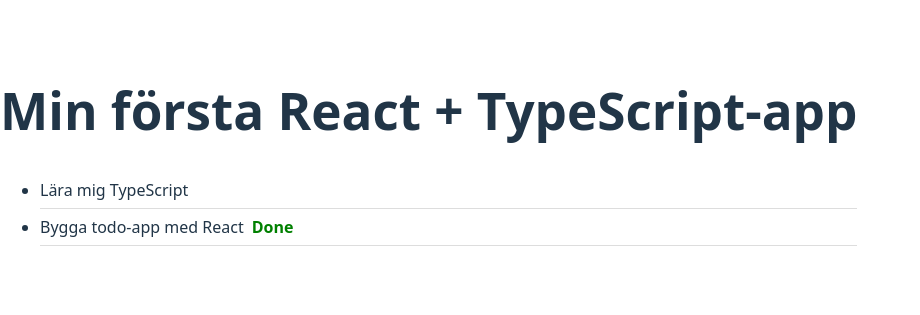
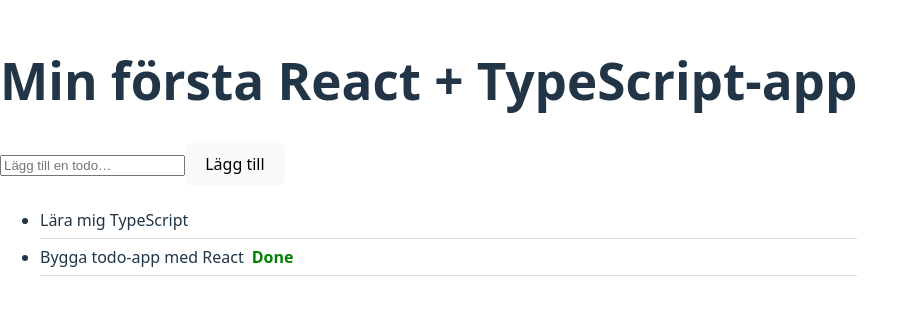
Before and after one commit to TaraKadir/todo-app, a React (Vite) app: page / in a window 1280 px wide. Shown: the part 245-560 px from the top of the page, without its empty margins (0-920 px from the left). Built offline with nearby package versions, Linux system fonts and the light colour scheme.

Commit message:
Lägger till TodoInput-komponent, kopplar in i App och rensar TodoItem

```diff
--- a/src/App.tsx
+++ b/src/App.tsx
@@ -1,5 +1,8 @@
+// src/App.tsx
 import { useState } from "react";
-import TodoItem, { type Todo } from "./components/TodoItem";
+import TodoItem from "./components/TodoItem";
+import type { Todo } from "./components/TodoItem";
+import TodoInput from "./components/TodoInput";
 
 function App() {
   const [todos, setTodos] = useState<Todo[]>([
@@ -7,18 +10,25 @@
     { id: 2, title: "Bygga todo-app med React", done: true },
   ]);
 
-  function toggleTodo(id: number) {
-    setTodos((prev) =>
-      prev.map((t) => (t.id === id ? { ...t, done: !t.done } : t))
-    );
+  function handleAddTodo(title: string) {
+    const newTodo: Todo = {
+      id: Date.now(),
+      title,
+      done: false,
+    };
+
+    setTodos((previousTodos) => [...previousTodos, newTodo]);
   }
 
   return (
     <div>
       <h1>Min första React + TypeScript-app</h1>
+
+      <TodoInput onAddTodo={handleAddTodo} />
+
       <ul>
-        {todos.map((t) => (
-          <TodoItem key={t.id} todo={t} onToggle={toggleTodo} />
+        {todos.map((todo) => (
+          <TodoItem key={todo.id} todo={todo} />
         ))}
       </ul>
     </div>
--- /dev/null
+++ b/src/components/TodoInput.tsx
@@ -0,0 +1,34 @@
+// src/components/TodoInput.tsx
+import { useState } from "react";
+import type { FormEvent } from "react";
+
+type TodoInputProps = {
+  onAddTodo: (title: string) => void;
+};
+
+function TodoInput({ onAddTodo }: TodoInputProps) {
+  const [title, setTitle] = useState("");
+
+  function handleSubmit(event: FormEvent) {
+    event.preventDefault();
+
+    const trimmed = title.trim();
+    if (!trimmed) return;
+
+    onAddTodo(trimmed);
+    setTitle("");
+  }
+
+  return (
+    <form onSubmit={handleSubmit}>
+      <input
+        value={title}
+        onChange={(event) => setTitle(event.target.value)}
+        placeholder="Lägg till en todo…"
+      />
+      <button type="submit">Lägg till</button>
+    </form>
+  );
+}
+
+export default TodoInput;
--- a/src/components/TodoItem.tsx
+++ b/src/components/TodoItem.tsx
@@ -10,13 +10,12 @@
 // 2. Props-typ för komponenten
 type TodoItemProps = {
   todo: Todo;
-  onToggle: (id: number) => void;
 };
 
 // 3. Själva komponenten
-function TodoItem({ todo, onToggle }: TodoItemProps) {
+function TodoItem({ todo }: TodoItemProps) {
   return (
-    <li onClick={() => onToggle(todo.id)}>
+    <li>
       <span>{todo.title}</span>
       {todo.done && <span className="done">Done</span>}
     </li>
```
